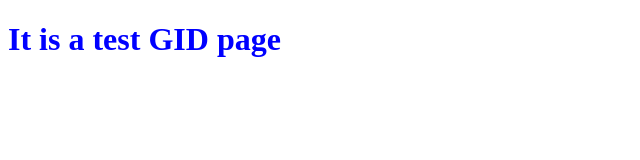
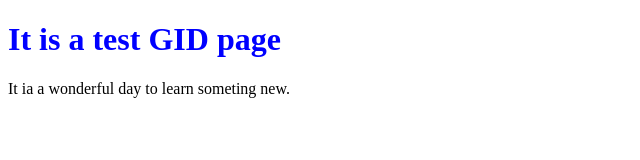
Before and after one commit to Alexander-kas/git_test, a plain HTML site: page first project/index.html in a window 1280 px wide. Shown: the whole page, without its empty margins (0-640 px from the left). Drawn offline with Linux system fonts and the light colour scheme.

Commit message:
That is my second test commit

```diff
--- a/first project/index.html
+++ b/first project/index.html
@@ -9,5 +9,7 @@
 </head>
 <body>
     <h1>It is a test GID page</h1>
+
+    <p>It ia a wonderful day to learn someting new.</p>
 </body>
 </html>
```
